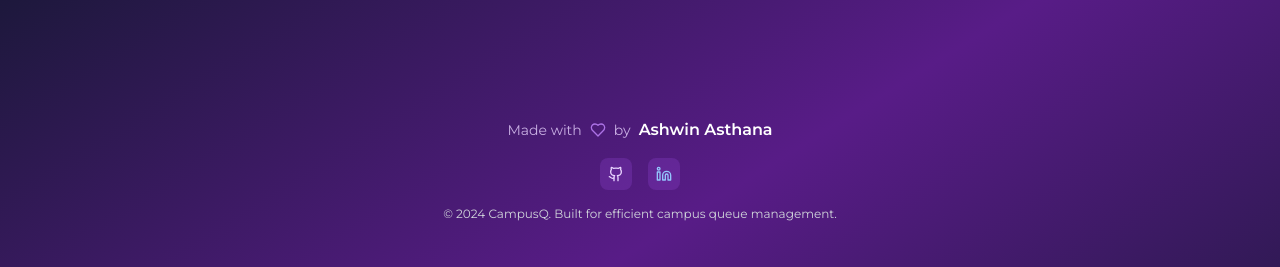
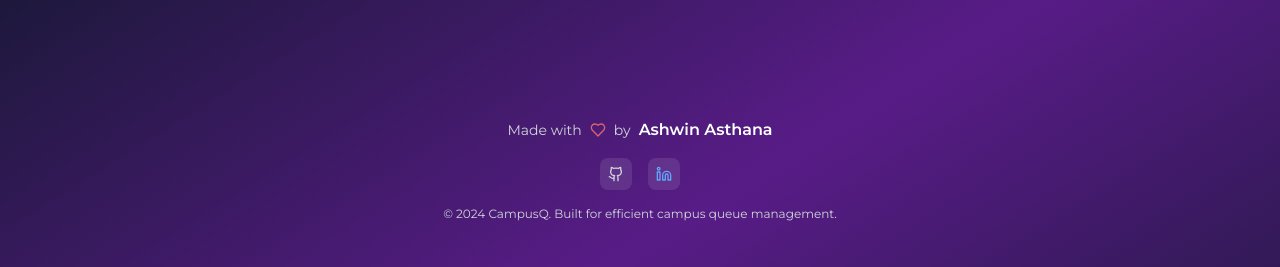
Before and after one commit to lumozion/CampusQ, a Next.js app: page / in a window 1280 px wide. Shown: the part 953-1220 px from the top of the page. Built offline with nearby package versions, Linux system fonts and the light colour scheme.

Commit message:
Remove footer background to blend seamlessly with body gradient

```diff
--- a/components/Footer.tsx
+++ b/components/Footer.tsx
@@ -8,13 +8,13 @@ export default function Footer() {
     <motion.footer
       initial={{ opacity: 0, y: 20 }}
       animate={{ opacity: 1, y: 0 }}
-      className="relative mt-20 py-12"
+      className="mt-20 py-12"
     >
       <div className="container mx-auto px-4">
         <div className="flex flex-col items-center space-y-4">
-          <div className="flex items-center space-x-2 text-purple-200/80">
+          <div className="flex items-center space-x-2 text-gray-300">
             <span className="text-sm">Made with</span>
-            <Heart className="w-4 h-4 text-purple-400 animate-pulse" />
+            <Heart className="w-4 h-4 text-red-400 animate-pulse" />
             <span className="text-sm">by</span>
             <span className="font-semibold text-white">Ashwin Asthana</span>
           </div>
@@ -26,10 +26,10 @@ export default function Footer() {
               rel="noopener noreferrer"
               whileHover={{ scale: 1.1 }}
               whileTap={{ scale: 0.95 }}
-              className="p-2 rounded-lg bg-purple-500/20 hover:bg-purple-500/30 transition-colors"
+              className="p-2 rounded-lg bg-white/10 hover:bg-white/20 transition-colors"
               aria-label="GitHub Profile"
             >
-              <Github className="w-4 h-4 text-purple-200" />
+              <Github className="w-4 h-4 text-gray-300" />
             </motion.a>
 
             <motion.a
@@ -38,14 +38,14 @@ export default function Footer() {
               rel="noopener noreferrer"
               whileHover={{ scale: 1.1 }}
               whileTap={{ scale: 0.95 }}
-              className="p-2 rounded-lg bg-purple-500/20 hover:bg-purple-500/30 transition-colors"
+              className="p-2 rounded-lg bg-white/10 hover:bg-white/20 transition-colors"
               aria-label="LinkedIn Profile"
             >
-              <Linkedin className="w-4 h-4 text-blue-300" />
+              <Linkedin className="w-4 h-4 text-blue-400" />
             </motion.a>
           </div>
 
-          <p className="text-xs text-purple-300/60 text-center">
+          <p className="text-xs text-gray-400 text-center">
             © 2024 CampusQ. Built for efficient campus queue management.
           </p>
         </div>
```
